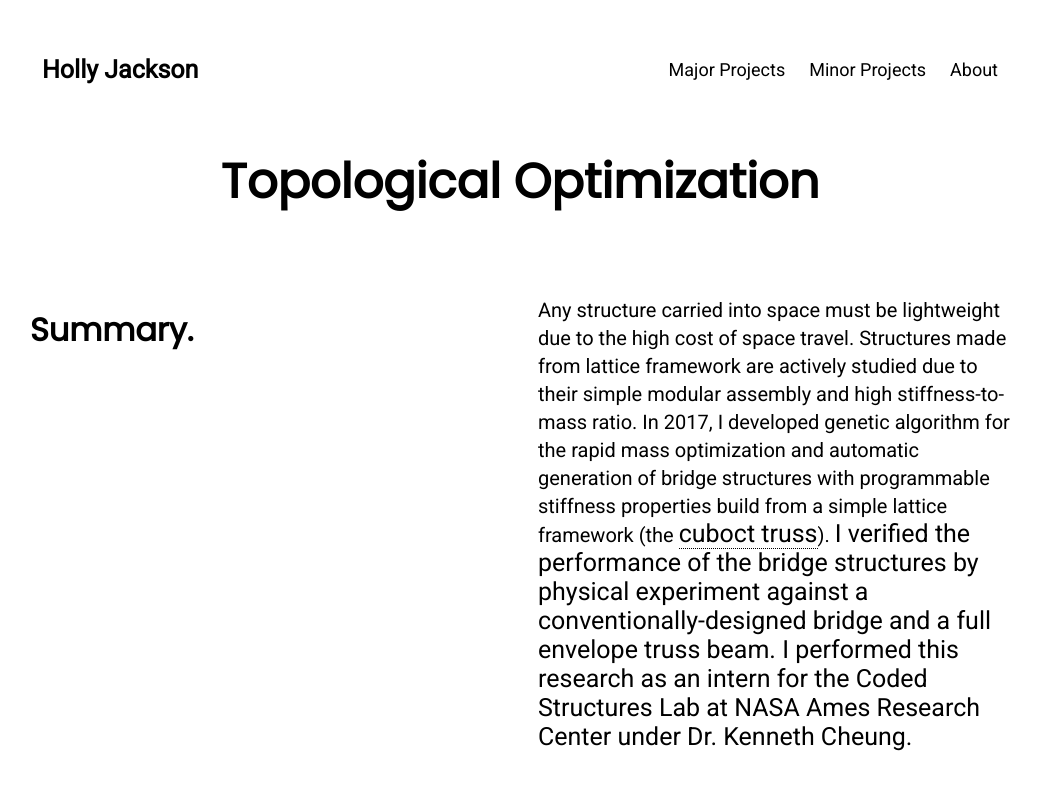
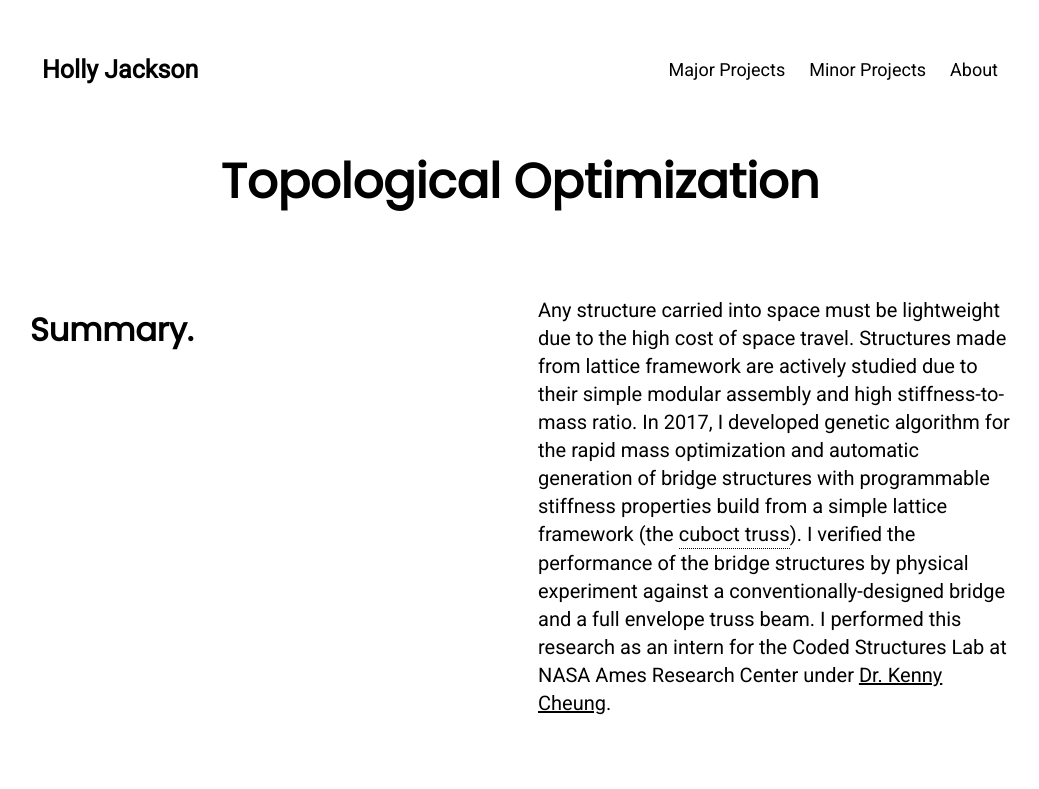
Before and after one commit to hollyjackson/hollyjackson.github.io, a Jekyll site: the page built from major-projects/topological-optimization/index.html, in a window 1280 px wide, cut to the strip 0-789 px from the top of the page. Shown: the whole strip, without its empty margins (120-1159 px from the left). Built offline with Jekyll 4.4.1, drawn with Linux system fonts in a browser that asks for light colours.

Commit message:
add kenny link

```diff
--- a/css/main.css
+++ b/css/main.css
@@ -330,8 +330,6 @@
 }
 
 .tooltip {
-    font-size: 1.25em;
-    font-family: 'Roboto', sans-serif;
     position: relative;
     display: inline-block;
     border-bottom: 1px dotted black;
--- a/major-projects/topological-optimization/index.html
+++ b/major-projects/topological-optimization/index.html
@@ -12,7 +12,7 @@
     </div>
     <div class="column_grid">
         <div class="content">
-            <p style="text-align:left">Any structure carried into space must be lightweight due to the high cost of space travel.  Structures made from lattice framework are actively studied due to their simple modular assembly and high stiffness-to-mass ratio.  In 2017, I developed genetic algorithm for the rapid mass optimization and automatic generation of bridge structures with programmable stiffness properties build from a simple lattice framework (the <span class="tooltip">cuboct truss<span class="tooltiptext"><img src="/major-projects/topological-optimization/octahedron_solidworks.png" style="width:50%;">The cuboct truss is a support structure formed from repeating octahedral units.</span></span>).  <a style="font-size:1.25em;">I verified the performance of the bridge structures by physical experiment against a conventionally-designed bridge and a full envelope truss beam.  I performed this research as an intern for the Coded Structures Lab at NASA Ames Research Center under Dr. Kenneth Cheung.</a></p>
+            <p style="text-align:left">Any structure carried into space must be lightweight due to the high cost of space travel.  Structures made from lattice framework are actively studied due to their simple modular assembly and high stiffness-to-mass ratio.  In 2017, I developed genetic algorithm for the rapid mass optimization and automatic generation of bridge structures with programmable stiffness properties build from a simple lattice framework (the <span class="tooltip">cuboct truss<span class="tooltiptext"><img src="/major-projects/topological-optimization/octahedron_solidworks.png" style="width:50%;">The cuboct truss is a support structure formed from repeating octahedral units.</span></span>).  I verified the performance of the bridge structures by physical experiment against a conventionally-designed bridge and a full envelope truss beam.  I performed this research as an intern for the Coded Structures Lab at NASA Ames Research Center under <a class="active" href="https://www.nasa.gov/centers/ames/cct/about/bios/kennycheung">Dr. Kenny Cheung</a>.</p>
         </div>
     </div>
 </div>
```
